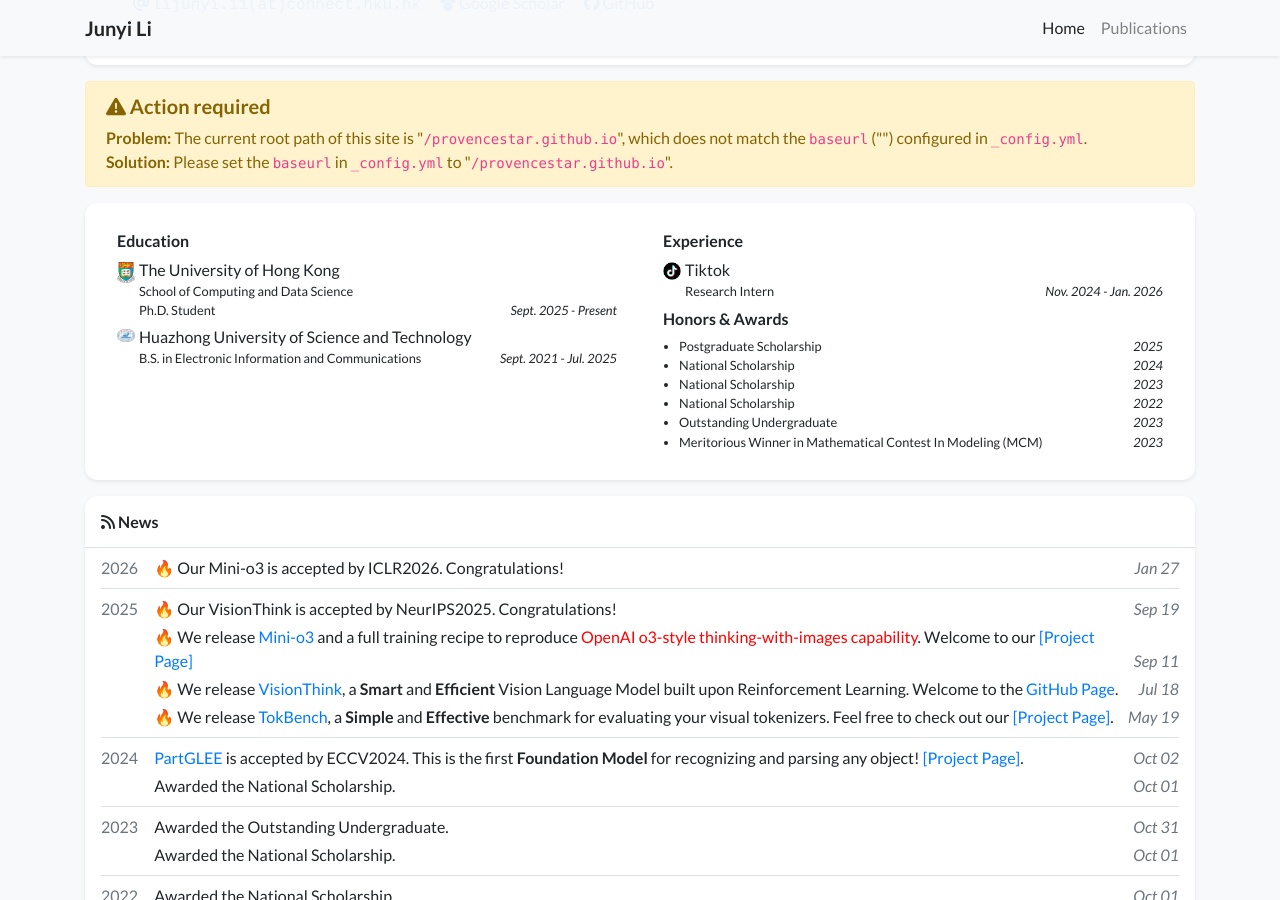
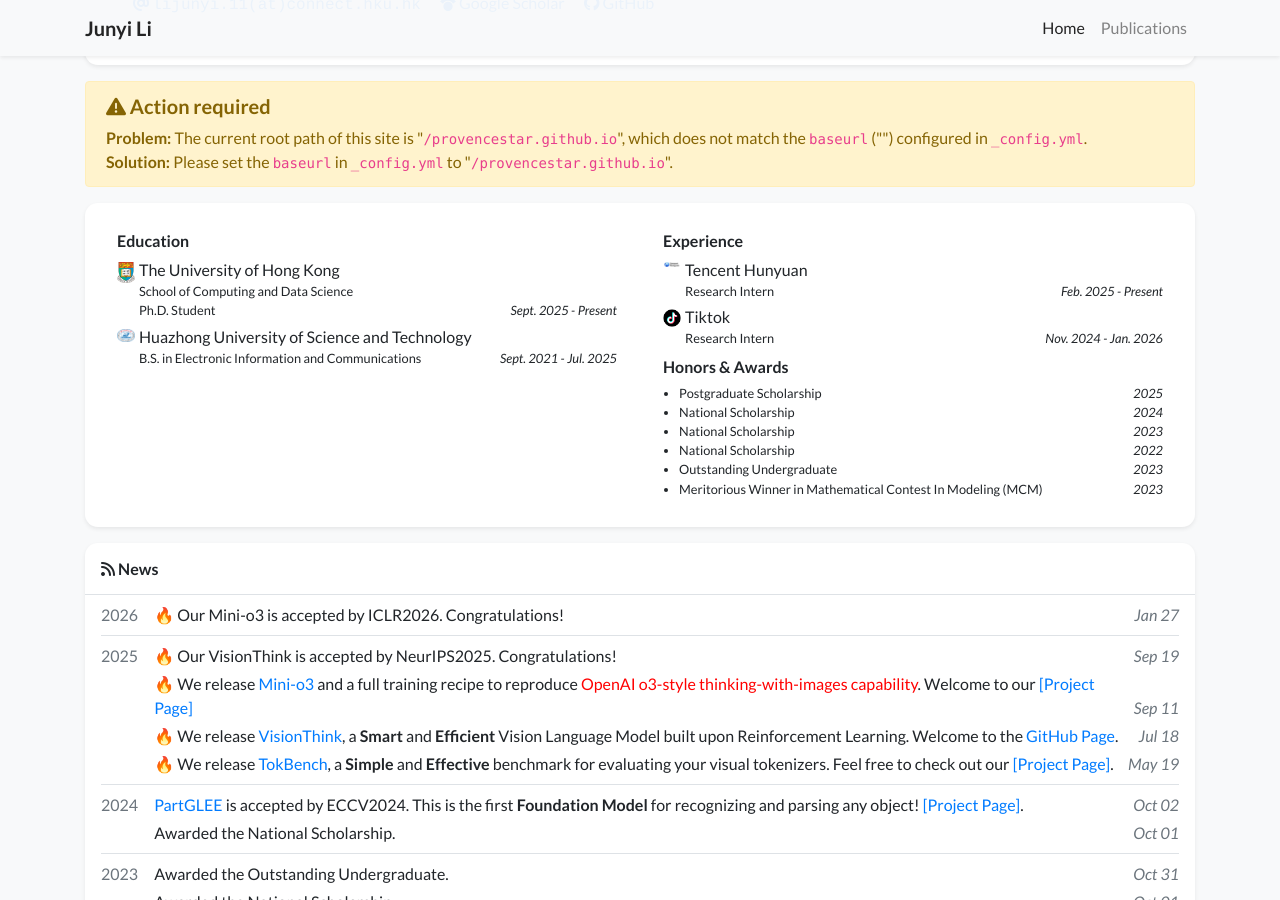
Before and after one commit to ProvenceStar/provencestar.github.io, a Jekyll site: the page built from index.html, in a window 1280 px wide and 900 px high, scrolled down 426 px. Built offline with Jekyll 4.4.1, drawn with Linux system fonts in a browser that asks for light colours; nearby versions of some CDN libraries; a style sheet for code colours, icons or effects is not loaded.

Commit message:
update internship

```diff
--- a/_data/profile.yml
+++ b/_data/profile.yml
@@ -43,6 +43,10 @@ education:
   date: Sept. 2021 - Jul. 2025
 
 experience:
+- name: Tencent Hunyuan
+  logo: assets/images/badges/hunyuan_logo.png
+  position: Research Intern
+  date: Feb. 2025 - Present
 - name: Tiktok
   logo: assets/images/badges/Tiktok_Logo.png
   position: Research Intern
```
Also changed, not shown: assets/images/badges/hunyuan_logo.png (added).
